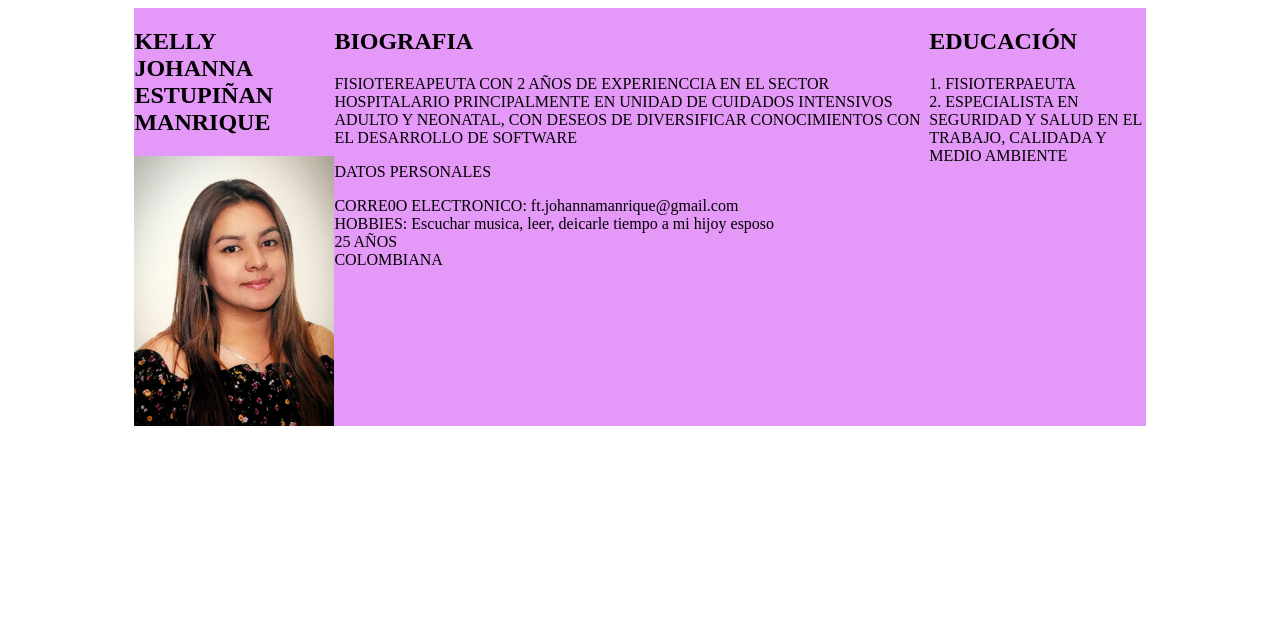
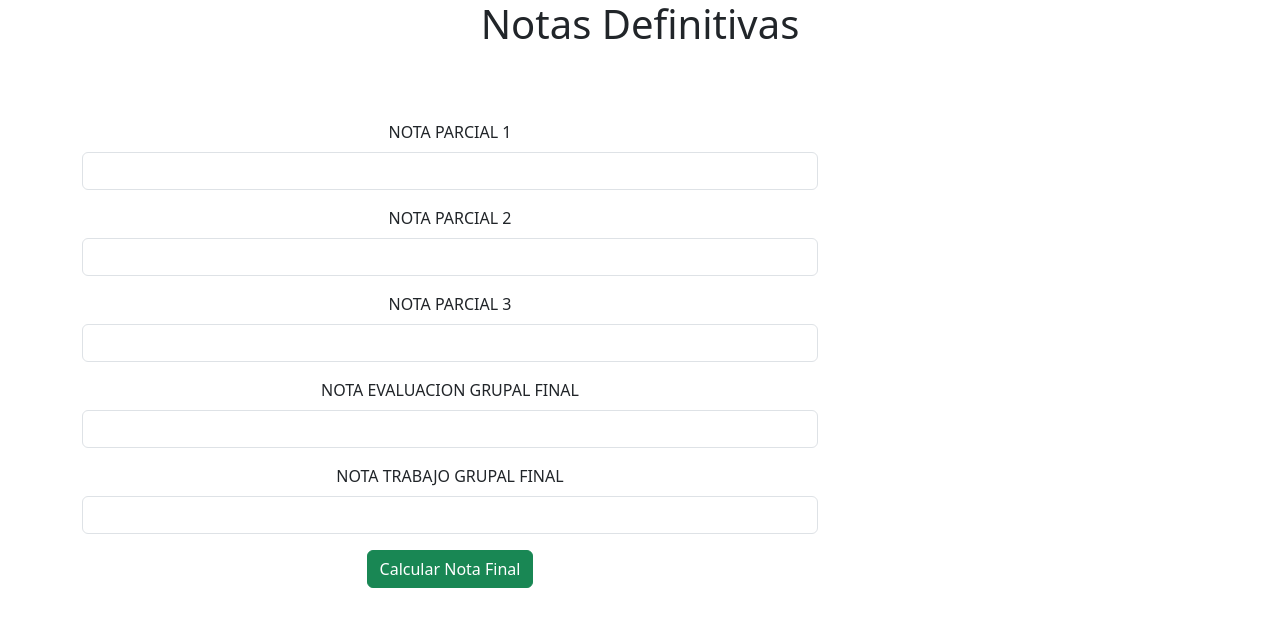
Before and after one commit to JOHANNA-ESTUPINAN/algoritmos, a plain HTML site: page index.html in a window 1280 px wide. Drawn offline with nearby package versions, Linux system fonts and the light colour scheme.

Commit message:
Finalizacion calcular notas

```diff
--- a/Estilo.css
+++ /dev/null
@@ -1,17 +0,0 @@
-
-.contenedor{
-    display: flex;
-    background-color: rgb(228, 152, 247);
-    margin: 0 auto;
-    width: 80%;
-}
-
-.izquierda{
-    width: 80%;
-    background-color: blueviolet;
-    font-family: 'Times New Roman', Times, serif;
-}
-
-.derecha{
-    font-family: 'Lucida Sans', 'Lucida Sans Regular', 'Lucida Grande', 'Lucida Sans Unicode', Geneva, Verdana, sans-serif;
-}
--- /dev/null
+++ b/estilos.css
@@ -0,0 +1,27 @@
+body {
+    background-color: rgba(108, 178, 240, 0.911);
+    }
+    .titulo {
+    text-align: center;
+    }
+    .formulario{ width: 30%; height: 50%;
+        border: solid 2px; background-color: rgb(233, 128, 128);
+        border-radius: 5px;
+        padding: 10px;
+        margin-bottom: 10px;
+        margin-top: 10px;
+    }
+    .botonAlgorimo{
+         border-radius: 20px;
+         -webkit-border-radius: 20px;
+         -moz-border-radius: 20px;
+         -ms-border-radius: 20px;
+         -o-border-radius: 20px;
+         color: rgb(137, 64, 197);
+         background-color: rgb(52, 21, 139);
+        }
+        .botonAlgorimo:hover{
+            background-color: rgb(156, 204, 223);
+            color: rgb(175, 32, 92);
+
+        }
--- a/index.html
+++ b/index.html
@@ -1,32 +1,53 @@
+<!DOCTYPE html>
+<html lang="en">
 
-<html>
-    <head>
-        <title>MI BIOGRAFÍA</title>
-        <link rel="stylesheet" href="Estilo.css">
-    </head>
-    <body>
-        <div class="contenedor">
-            <section>
-                <h1>KELLY JOHANNA ESTUPIÑAN MANRIQUE</h1>
-                <img src="imagen/FOTO 3X4.jpeg" width="200px" height="270px">
-            </section>
-            <section>
-                <h1>BIOGRAFIA</h1>
-                <p>FISIOTEREAPEUTA CON 2 AÑOS DE EXPERIENCCIA EN EL SECTOR HOSPITALARIO
-                    PRINCIPALMENTE EN UNIDAD DE CUIDADOS INTENSIVOS ADULTO Y NEONATAL, CON DESEOS
-                    DE DIVERSIFICAR CONOCIMIENTOS CON EL DESARROLLO DE SOFTWARE</p>
-                <P>DATOS PERSONALES</P>
-                </p>
-                <div>CORRE0O ELECTRONICO: ft.johannamanrique@gmail.com</div>
-                <div>HOBBIES: Escuchar musica, leer, deicarle tiempo a mi hijoy esposo</div>
-                <div>25 AÑOS</div>
-                <div>COLOMBIANA </div>
-            </section>
-            <section>
-                <h1>EDUCACIÓN</h1>
-                <div> 1. FISIOTERPAEUTA</div>
-                <div> 2. ESPECIALISTA EN SEGURIDAD Y SALUD EN EL TRABAJO, CALIDADA Y MEDIO AMBIENTE</div>
-            </section>
+<head>
+    <meta charset="UTF-8">
+    <meta http-equiv="X-UA-Compatible" content="IE=edge">
+    <meta name="viewport" content="width=device-width, initial-scale=1.0">
+    <link href="https://cdn.jsdelivr.net/npm/bootstrap@5.3.0-alpha1/dist/css/bootstrap.min.css" rel="stylesheet"
+        integrity="sha384-GLhlTQ8iRABdZLl6O3oVMWSktQOp6b7In1Zl3/Jr59b6EGGoI1aFkw7cmDA6j6gD" crossorigin="anonymous">
+    <title>Document</title>
+</head>
+
+<body>
+    <div class="container justify-content-center">
+        <h1 class="text-center">Notas Definitivas</h1>
+        <div class=" mt-5 row d-flex justify-content-center text-justify">
+            <div class="col-md-8">
+                <form class="text-center mt-4">
+                    <div class="col-md-12 ">
+                        <div class="mb-3">
+                            <label class="form-label">NOTA PARCIAL 1</label>
+                            <input type="number" class="form-control" id="notaParcial1" name="notaParcial1">
+                        </div>
+                        <div class="mb-3">
+                            <label class="form-label">NOTA PARCIAL 2</label>
+                            <input type="number" class="form-control" name="notaParcial2" id="notaParcial2">
+                        </div>
+                        <div class="mb-3">
+                            <label class="form-label">NOTA PARCIAL 3</label>
+                            <input type="number" class="form-control" name="notaParcial3" id="notaParcial3">
+                        </div>
+                        <div class="mb-3">
+                            <label class="form-label">NOTA EVALUACION GRUPAL FINAL</label>
+                            <input type="number" class="form-control" name="notaEvaluacion" id="notaEvaluacion">
+                        </div>
+                        <div class="mb-3">
+                            <label class="form-label">NOTA TRABAJO GRUPAL FINAL</label>
+                            <input type="number" class="form-control" name="notaTrabajoF" id="notaTrabajoF">
+                        </div>
+                        <button type="button" class="btn btn-success" id="calc">Calcular Nota Final</button>
+                    </div>
+                </form>
+            </div>
+            <div class="col-md-4 mt-2">
+                <div class="resul text-center mt-5" id="resul" style="display:none;">
+                    <h4>Nota Definitiva:</h4>
+                    <h4 id="resultado">Nota</h4>
+                </div>
+            </div>
         </div>
-    </body>
-</html>
+    </div>
+    <script src="taller.js"></script>
+</body>
--- /dev/null
+++ b/taller.js
@@ -0,0 +1,13 @@
+var boton = document.querySelector("#calc");
+function calcNotes(){
+    var notaParcial1 = parseInt(document.getElementById("notaParcial1").value);
+    let notaParcial2 = parseInt(document.getElementById("notaParcial2").value);
+    let notaParcial3 = parseInt(document.getElementById("notaParcial3").value);
+    let notaEvaluacion = parseInt(document.getElementById("notaEvaluacion").value);
+    let notaTrabajoF = parseInt(document.getElementById("notaTrabajoF").value);
+    let nf = (((notaParcial1 +notaParcial2+notaParcial3)/3) *0.55) + (notaEvaluacion *0.30)+(notaTrabajoF * 0.15);
+    document.getElementById("resultado").innerHTML= nf.toFixed(2);
+    document.getElementById("resul").style.display = "block";
+
+}
+boton.onclick = calcNotes;
```
Also changed, not shown: imagen/FOTO 3X4.jpeg (deleted).
